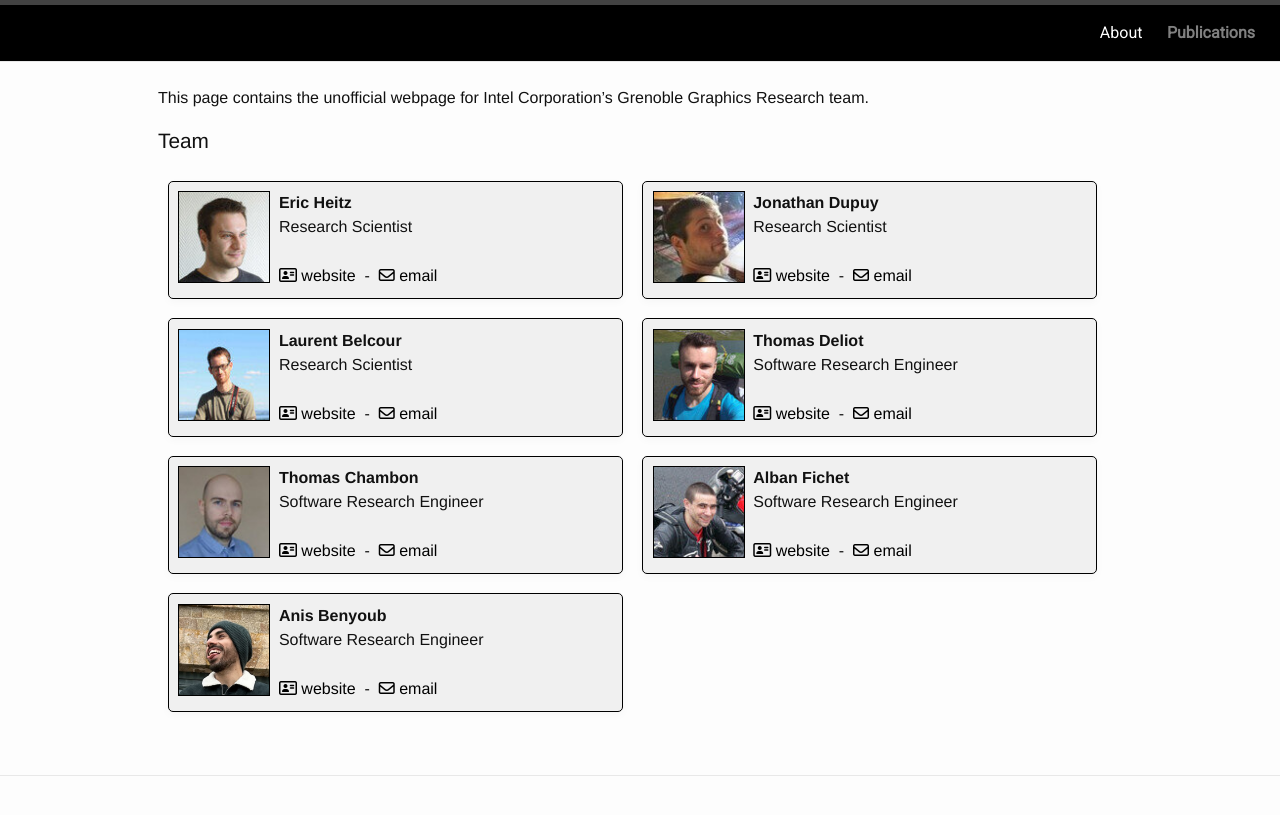
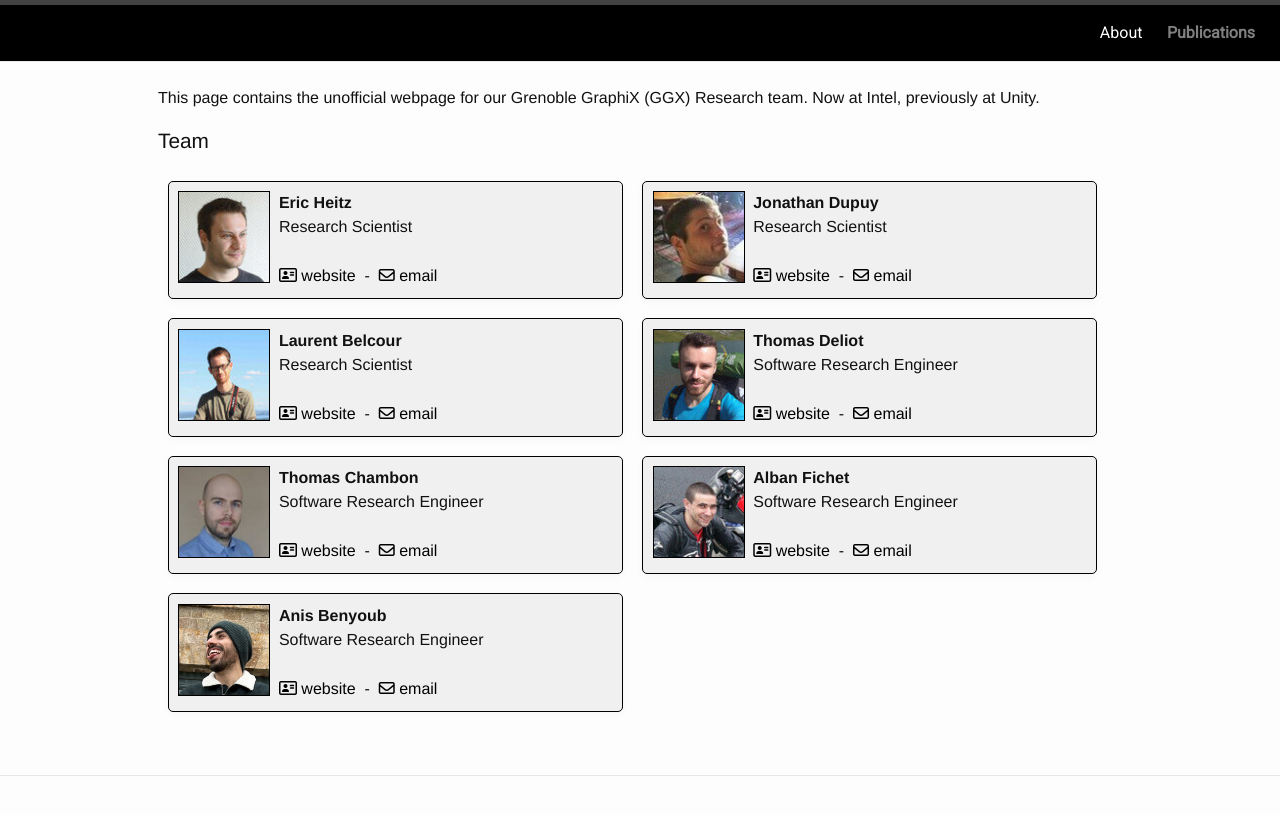
Before and after one commit to ggx-research/ggx-research.github.io, a Jekyll site: the page built from index.md, in a window 1280 px wide. Shown: the top 815 px of the page. Built offline with Jekyll 4.4.1, drawn with Linux system fonts in a browser that asks for light colours.

Commit message:
Changing starting word

```diff
--- a/index.md
+++ b/index.md
@@ -3,7 +3,7 @@ layout: page
 title: About
 ---
 
-This page contains the unofficial webpage for Intel Corporation's Grenoble Graphics Research team.
+This page contains the unofficial webpage for our Grenoble GraphiX (GGX) Research team. Now at Intel, previously at Unity.
 
 <h3>Team</h3>
 {% assign members = site.data.members%}
```
